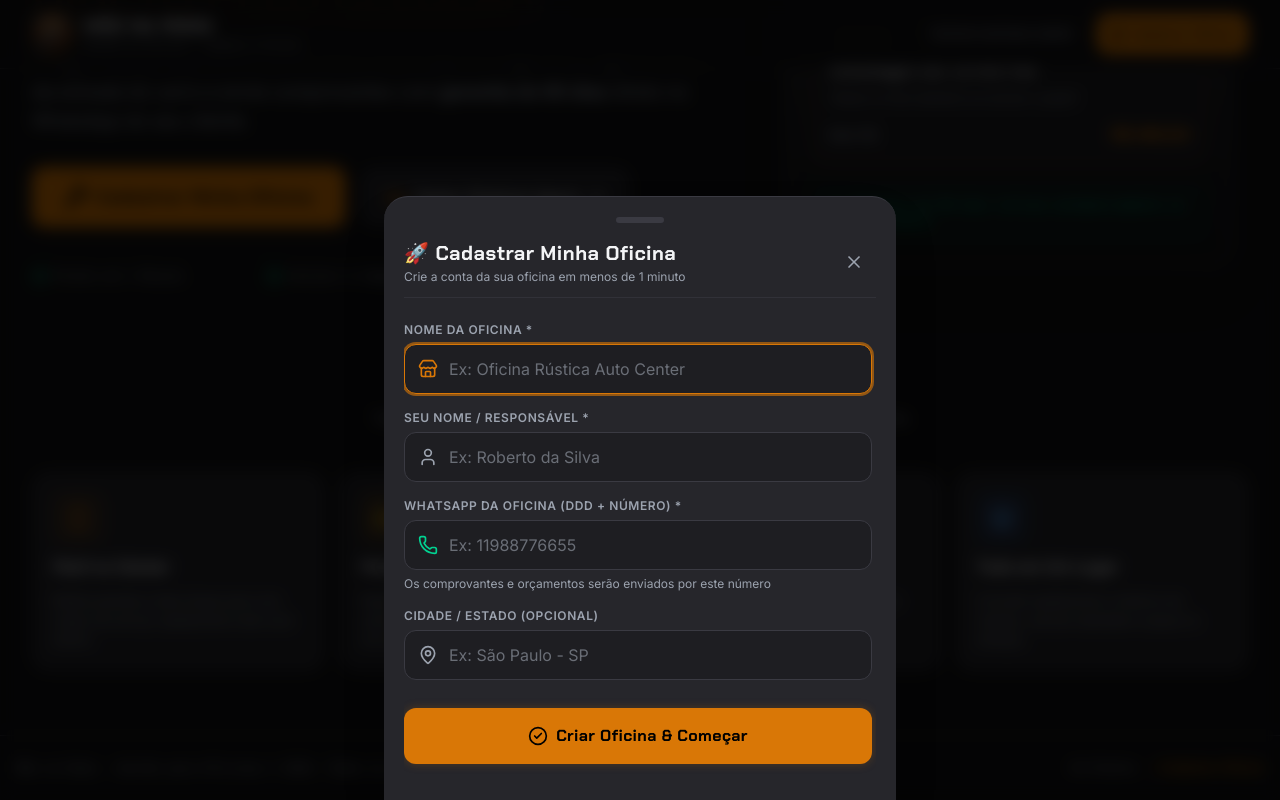
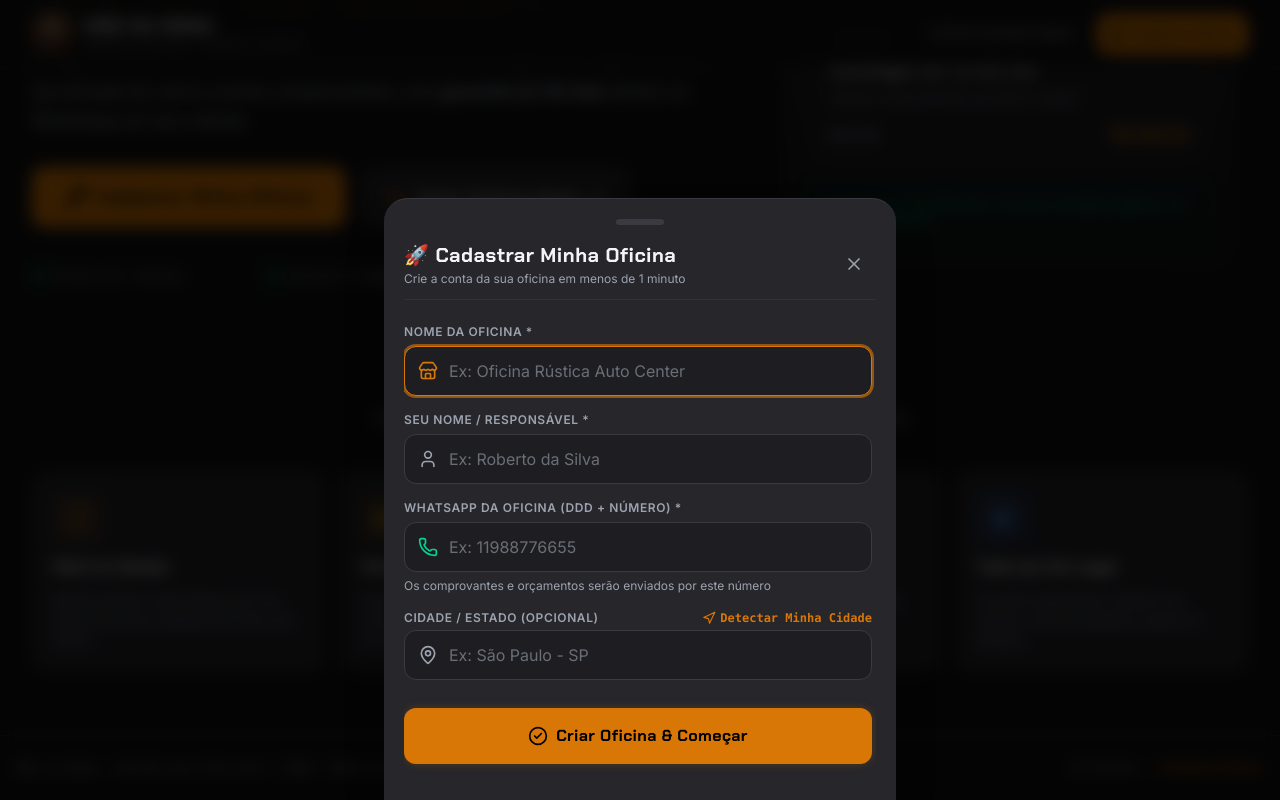
Before and after one commit to DI3G0Amador/mao_na_roda, a React (Vite) app: page / in a window 1280 px wide. Both pictures are taken after a click on the button "+ Cadastrar Oficina". Shown: the part 322-1122 px from the top of the page. Built offline with nearby package versions, Linux system fonts and the light colour scheme; no server answers.

Commit message:
feat(location): create to location

```diff
--- a/src/components/shared/RegisterOficinaModal.tsx
+++ b/src/components/shared/RegisterOficinaModal.tsx
@@ -1,10 +1,10 @@
-import React, { useState } from 'react';
+import React, { useState, useEffect } from 'react';
 import { useNavigate } from 'react-router-dom';
 import { BottomSheet } from '@/components/ui/BottomSheet';
 import { Input } from '@/components/ui/Input';
 import { Button } from '@/components/ui/Button';
 import { osService } from '@/services/osService';
-import { Store, Phone, User, MapPin, CheckCircle2 } from 'lucide-react';
+import { Store, Phone, User, MapPin, CheckCircle2, Navigation, Loader2 } from 'lucide-react';
 import { useHaptic } from '@/hooks/useHaptic';
 
 interface RegisterOficinaModalProps {
@@ -24,6 +24,69 @@ export const RegisterOficinaModal: React.FC<RegisterOficinaModalProps> = ({
   const [nomeResponsavel, setNomeResponsavel] = useState('');
   const [cidade, setCidade] = useState('');
   const [loading, setLoading] = useState(false);
+  const [locating, setLocating] = useState(false);
+
+  // Auto-detect city via IP or GPS on modal open
+  useEffect(() => {
+    if (isOpen && !cidade) {
+      detectCityByIP();
+    }
+  }, [isOpen]);
+
+  const detectCityByIP = async () => {
+    try {
+      setLocating(true);
+      const res = await fetch('https://ipapi.co/json/');
+      if (res.ok) {
+        const data = await res.json();
+        if (data.city && data.region_code) {
+          setCidade(`${data.city} - ${data.region_code}`);
+        }
+      }
+    } catch {
+      // Ignore fallback if network blocks IP API
+    } finally {
+      setLocating(false);
+    }
+  };
+
+  const handleGPSLocation = () => {
+    triggerHaptic('medium');
+    if (!('geolocation' in navigator)) {
+      alert('Geolocalização não é suportada neste navegador.');
+      return;
+    }
+
+    setLocating(true);
+    navigator.geolocation.getCurrentPosition(
+      async (position) => {
+        try {
+          const { latitude, longitude } = position.coords;
+          const res = await fetch(
+            `https://api.bigdatacloud.net/data/reverse-geocode-client?latitude=${latitude}&longitude=${longitude}&localityLanguage=pt`
+          );
+          if (res.ok) {
+            const data = await res.json();
+            const city = data.city || data.locality || data.principalSubdivision;
+            const uf = data.principalSubdivisionCode ? data.principalSubdivisionCode.replace('BR-', '') : 'SP';
+            if (city) {
+              setCidade(`${city} - ${uf}`);
+              triggerHaptic('success');
+            }
+          }
+        } catch {
+          detectCityByIP();
+        } finally {
+          setLocating(false);
+        }
+      },
+      () => {
+        // Fallback to IP if GPS permission is denied
+        detectCityByIP();
+      },
+      { timeout: 8000 }
+    );
+  };
 
   const handleRegister = (e: React.FormEvent) => {
     e.preventDefault();
@@ -40,7 +103,7 @@ export const RegisterOficinaModal: React.FC<RegisterOficinaModalProps> = ({
       nome: nomeOficina.trim(),
       slug,
       whatsapp: formattedWa || '5511999999999',
-      endereco: cidade.trim() ? `${cidade.trim()}, SP` : 'Brasil',
+      endereco: cidade.trim() ? cidade.trim() : 'Brasil',
     });
 
     setTimeout(() => {
@@ -86,13 +149,36 @@ export const RegisterOficinaModal: React.FC<RegisterOficinaModalProps> = ({
           helperText="Os comprovantes e orçamentos serão enviados por este número"
         />
 
+        {/* Location Input with Auto-detect GPS button */}
+        <div className="space-y-1">
+          <div className="flex items-center justify-between">
+            <label className="block text-xs font-semibold uppercase tracking-wider text-text-muted">
+              Cidade / Estado (Opcional)
+            </label>
+            <button
+              type="button"
+              onClick={handleGPSLocation}
+              disabled={locating}
+              className="text-xs text-primary hover:underline flex items-center gap-1 font-mono font-semibold"
+            >
+              {locating ? (
+                <>
+                  <Loader2 className="w-3.5 h-3.5 animate-spin" /> Buscando...
+                </>
+              ) : (
+                <>
+                  <Navigation className="w-3.5 h-3.5" /> Detectar Minha Cidade
+                </>
+              )}
+            </button>
+          </div>
           <Input
-          label="Cidade / Estado (Opcional)"
             placeholder="Ex: São Paulo - SP"
             value={cidade}
             onChange={(e) => setCidade(e.target.value)}
             leftIcon={<MapPin className="w-5 h-5 text-text-muted" />}
           />
+        </div>
 
         <div className="pt-3">
           <Button
```
Lines whose indentation alone changed are shown as unchanged.
